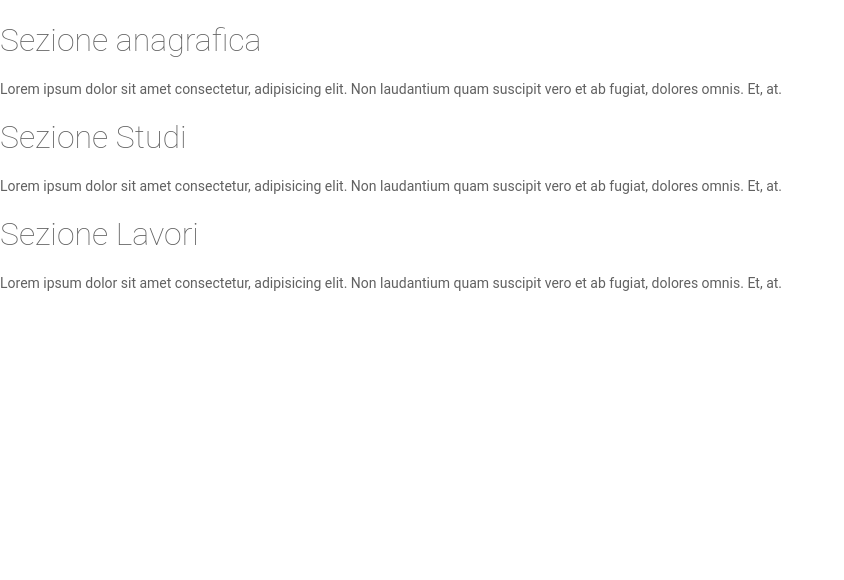
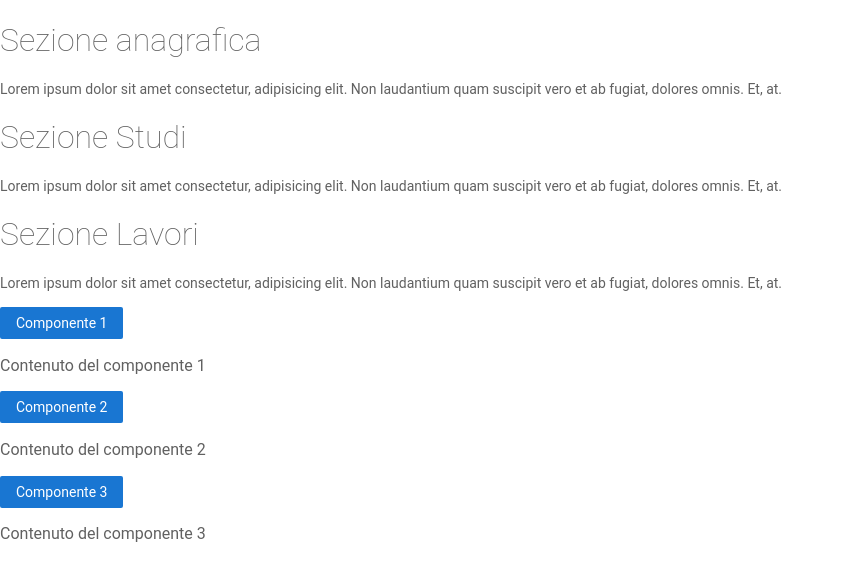
Before and after one commit to NeaguRobertAlexandru31/angular-03, an Angular app: page / in a window 1280 px wide. Shown: the top 580 px of the page, without its empty margins (0-844 px from the left). Built offline with nearby package versions, Linux system fonts and the light colour scheme.

Commit message:
accordion-1/2

```diff
--- /dev/null
+++ b/src/app/accordion/accordion.component.css
@@ -0,0 +1,7 @@
+
+
+/*
+Copyright Google LLC. All Rights Reserved.
+Use of this source code is governed by an MIT-style license that
+can be found in the LICENSE file at https://angular.io/license
+*/
--- /dev/null
+++ b/src/app/accordion/accordion.component.html
@@ -0,0 +1,21 @@
+<div class="accordion" id="myAccordion">
+    <div class="accordion-item" *ngFor="let component of components; let i = index">
+      <h2 class="accordion-header" id="heading{{i}}">
+        <button class="accordion-button" type="button" data-bs-toggle="collapse" [attr.data-bs-target]="'#collapse' + i" aria-expanded="true" [attr.aria-controls]="'collapse' + i">
+          {{ component.title }}
+        </button>
+      </h2>
+      <div [id]="'collapse' + i" class="accordion-collapse collapse" [attr.aria-labelledby]="'heading' + i">
+        <div class="accordion-body">
+          {{ component.content }}
+        </div>
+      </div>
+    </div>
+  </div>
+
+
+<!--
+Copyright Google LLC. All Rights Reserved.
+Use of this source code is governed by an MIT-style license that
+can be found in the LICENSE file at https://angular.io/license
+-->
--- /dev/null
+++ b/src/app/accordion/accordion.component.ts
@@ -0,0 +1,26 @@
+import { Component } from '@angular/core';
+
+@Component({
+  selector: 'app-accordion',
+  templateUrl: './accordion.component.html',
+  styleUrls: ['./accordion.component.css']
+})
+export class AccordionComponent {
+
+  components = [
+    { title: 'Componente 1', content: 'Contenuto del componente 1' },
+    { title: 'Componente 2', content: 'Contenuto del componente 2' },
+    { title: 'Componente 3', content: 'Contenuto del componente 3' }
+  ];
+
+  share() {
+    window.alert('Accordion');
+  }
+}
+
+
+/*
+Copyright Google LLC. All Rights Reserved.
+Use of this source code is governed by an MIT-style license that
+can be found in the LICENSE file at https://angular.io/license
+*/
--- a/src/app/app.component.html
+++ b/src/app/app.component.html
@@ -1,6 +1,8 @@
 <app-sezione-anagrafica></app-sezione-anagrafica>
 <app-sezione-studi></app-sezione-studi>
 <app-sezione-lavori></app-sezione-lavori>
+
+<app-accordion></app-accordion>
 
 <router-outlet></router-outlet>
 
--- a/src/app/app.module.ts
+++ b/src/app/app.module.ts
@@ -7,6 +7,7 @@ import { AppComponent } from './app.component';
 import { SezioneAnagraficaComponent } from './sezione-anagrafica/sezione-anagrafica.component';
 import { SezioneStudiComponent } from './sezione-studi/sezione-studi.component';
 import { SezioneLavoriComponent } from './sezione-lavori/sezione-lavori.component';
+import { AccordionComponent } from './accordion/accordion.component';
 
 @NgModule({
   imports: [
@@ -22,7 +23,8 @@ import { SezioneLavoriComponent } from './sezione-lavori/sezione-lavori.componen
     AppComponent,
     SezioneAnagraficaComponent,
     SezioneStudiComponent,
-    SezioneLavoriComponent
+    SezioneLavoriComponent,
+    AccordionComponent,
   ],
   bootstrap: [
     AppComponent
```
